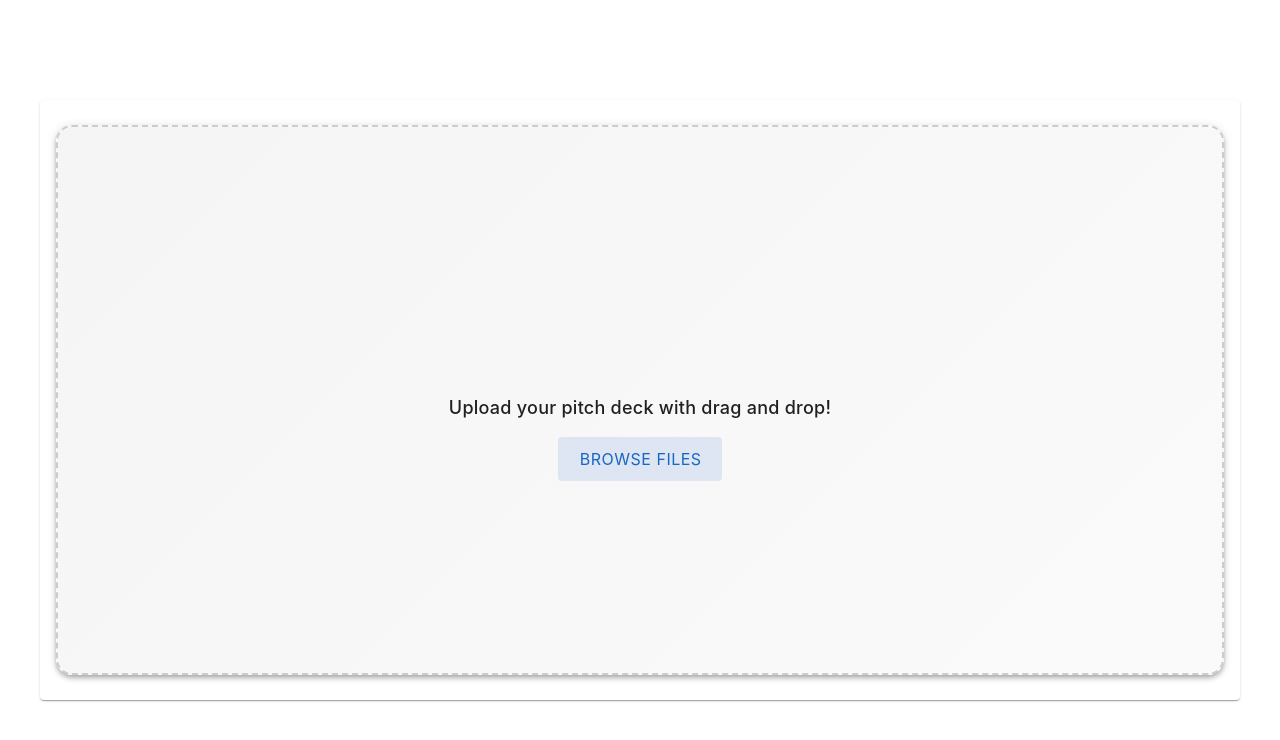
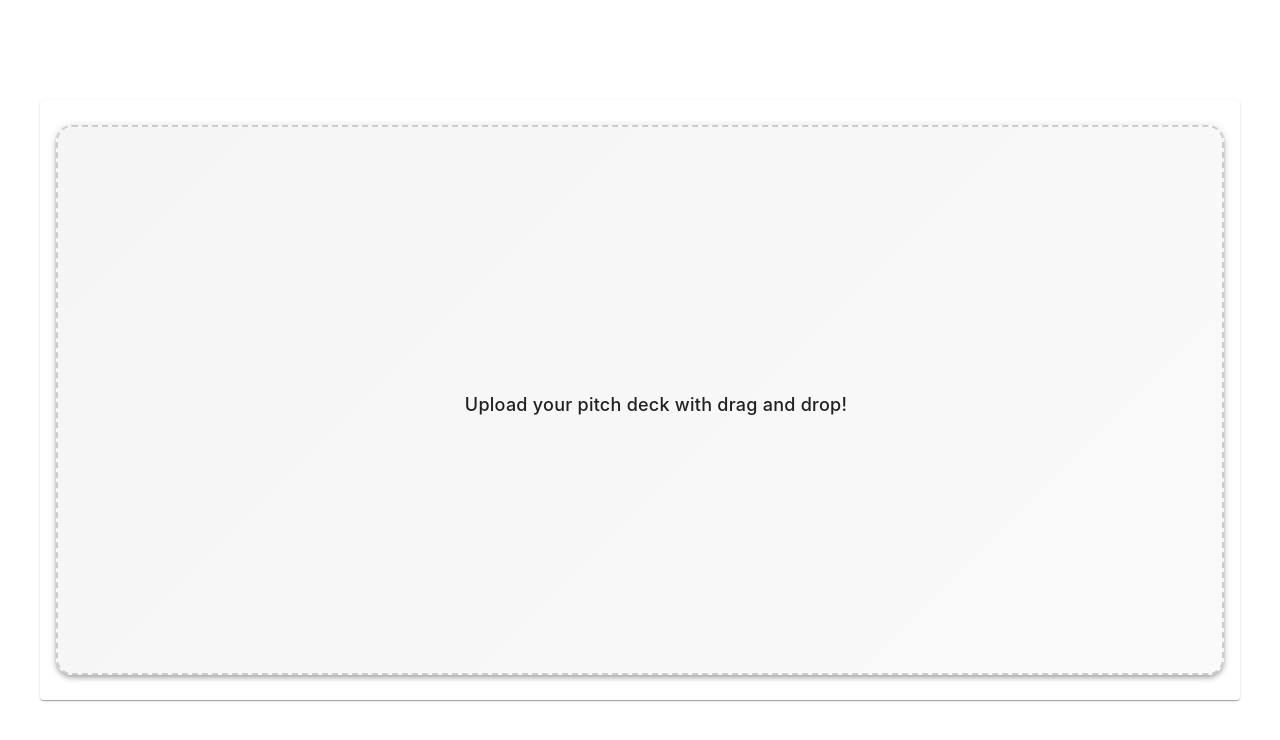
Before and after one commit to alex1431999/QHack-Frontend, a Vue app: page / in a window 1280 px wide. Shown: the top 740 px of the page. Built offline with nearby package versions, Linux system fonts and the light colour scheme.

Commit message:
fix: remove button

```diff
--- a/index.html
+++ b/index.html
@@ -4,6 +4,7 @@
     <meta charset="UTF-8">
     <link rel="icon" href="/favicon.ico">
     <meta name="viewport" content="width=device-width, initial-scale=1.0">
+    <link href="https://fonts.googleapis.com/css?family=Material+Icons" rel="stylesheet">
     <title>Startup Evaluation</title>
   </head>
   <body>
--- a/package.json
+++ b/package.json
@@ -16,6 +16,7 @@
   },
   "dependencies": {
     "axios": "^1.8.4",
+    "material-design-icons-iconfont": "^6.7.0",
     "sass": "^1.87.0",
     "sass-loader": "^13.0.0",
     "vue": "^3.5.13",
--- a/src/components/UploadPitchDeck.vue
+++ b/src/components/UploadPitchDeck.vue
@@ -9,25 +9,10 @@
     @drop.prevent="handleDrop"
   >
     <div class="content">
-      <v-icon
-        class="upload-icon"
-        size="64"
-        :class="{ 'icon-animate': isDragging }"
-      >
-        mdi-cloud-upload
-      </v-icon>
       <div class="text">
+        <v-icon icon="mdi-upload"></v-icon>
         {{ isDragging ? 'Drop your files here!' : 'Upload your pitch deck with drag and drop!' }}
       </div>
-      <v-btn
-        class="mt-4 upload-btn"
-        color="primary"
-        size="large"
-        variant="tonal"
-        @click="triggerFileDialog"
-      >
-        Browse Files
-      </v-btn>
       <input
         ref="fileInput"
         type="file"
@@ -66,6 +51,7 @@ function handleDrop(event: DragEvent) {
 }
 
 function triggerFileDialog() {
+  console.log('called')
   fileInput.value?.click()
 }
 
--- a/src/main.ts
+++ b/src/main.ts
@@ -1,4 +1,5 @@
 import './assets/main.css'
+import 'material-design-icons-iconfont/dist/material-design-icons.css'
 
 import { createApp } from 'vue'
 import App from './App.vue'
```
Also changed, not shown: 1 other file (tests, documents, lock files or other folders).
